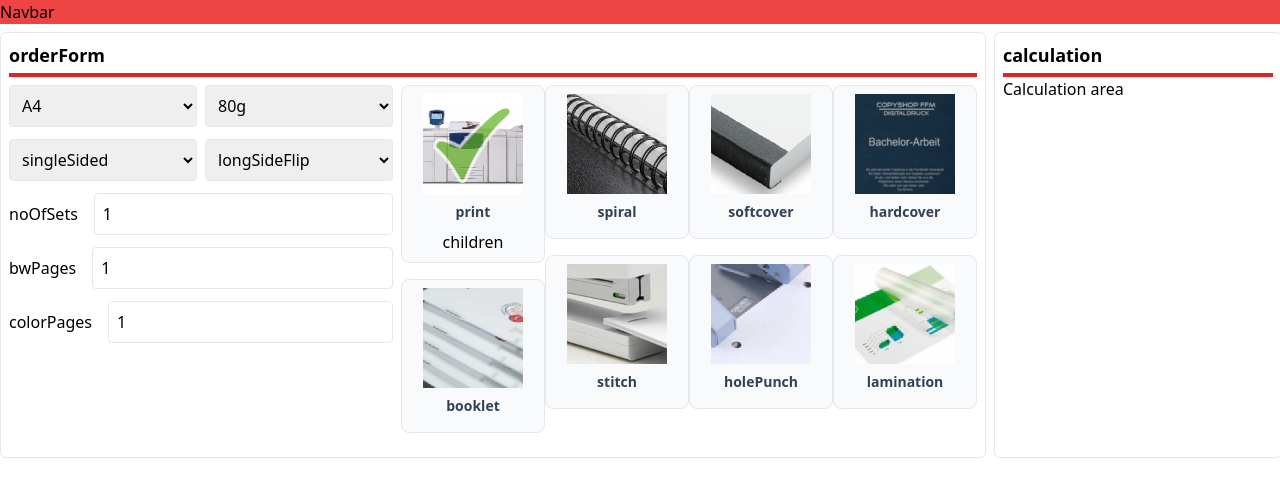
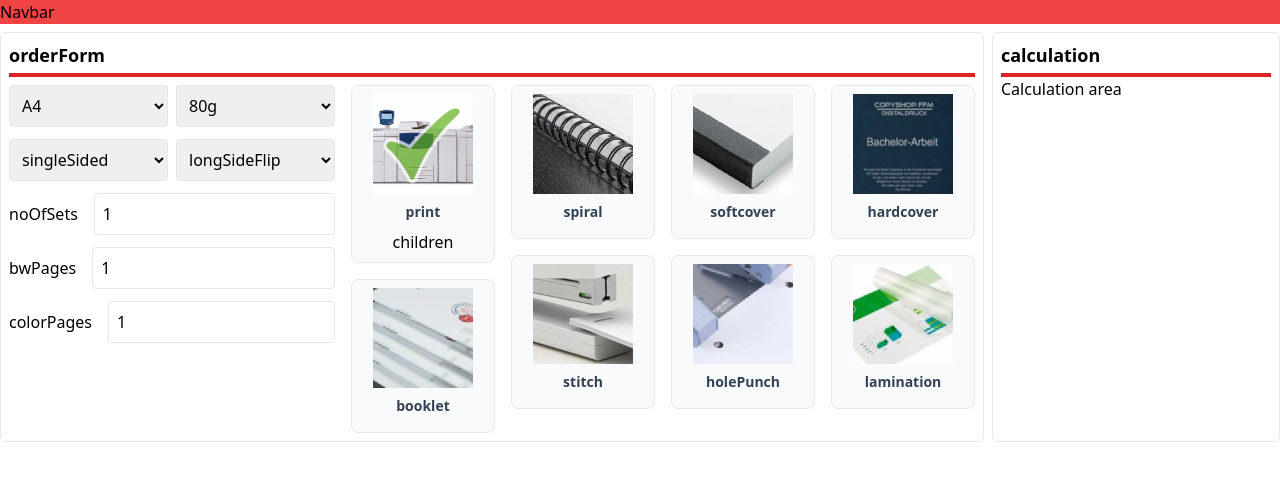
Before and after one commit to Fair-Technology/CopyshopFFM-ReactJS, a React (Vite) app: page / in a window 1280 px wide. Shown: the top 496 px of the page. Built offline with nearby package versions, Linux system fonts and the light colour scheme.

Commit message:
COP-2: orderForm design enhanced

```diff
--- a/src/App.tsx
+++ b/src/App.tsx
@@ -2,7 +2,7 @@ import ContentArea from "./components/contentArea";
 
 function App() {
   return (
-    <div className="container mx-auto ">
+    <div className="container mx-auto">
       <Navbar />
       <ContentArea />
     </div>
--- a/src/components/contentArea.tsx
+++ b/src/components/contentArea.tsx
@@ -33,11 +33,11 @@ export default ContentArea;
 
 const OrderForm = () => {
   return (
-    <div className="mt-2 flex flex-col gap-2 lg:flex-row">
-      <div className="min-w-96 ">
+    <div className="mt-2 flex flex-col gap-4 lg:flex-row w-full">
+      <div className="flex-1 ">
         <InputArea />
       </div>
-      <div className="flex-1">
+      <div className="">
         <ProductArea />
       </div>
     </div>
@@ -139,24 +139,22 @@ const ProductArea = () => {
   selected = "print";
   return (
     <div className="flex flex-col md:flex-row">
-      <div className="flex-1 flex justify-center">
-        <div className="flex-1 flex flex-col items-center">
+      <div className="flex-1 flex justify-center gap-4">
+        <div className="flex-1 flex flex-col items-center gap-4">
           <Product title="print" isSelected={selected === "print"}></Product>
-          <Product title="booklet" isSelected={selected === "booklet"}>
-            <div>cover options</div>
-          </Product>
+          <Product title="booklet" isSelected={selected === "booklet"}></Product>
         </div>
-        <div className="flex-1 flex flex-col items-center">
+        <div className="flex-1 flex flex-col items-center  gap-4">
           <Product title="spiral" isSelected={selected === "spiral"}></Product>
           <Product title="stitch" isSelected={selected === "stitch"}></Product>
         </div>
       </div>
-      <div className="flex-1 flex justify-center">
-        <div className="flex-1 flex flex-col items-center">
+      <div className="flex-1 flex justify-center gap-4 md:ml-4">
+        <div className="flex-1 flex flex-col items-center  gap-4">
           <Product title="softcover" isSelected={selected === "softcover"}></Product>
           <Product title="holePunch" isSelected={selected === "holePunch"}></Product>
         </div>
-        <div className="flex-1 flex flex-col items-center">
+        <div className="flex-1 flex flex-col items-center  gap-4">
           <Product title="hardcover" isSelected={selected === "hardcover"}></Product>
           <Product title="lamination" isSelected={selected === "lamination"}></Product>
         </div>
@@ -183,7 +181,7 @@ const Product = ({ title, isSelected }: { title: string; isSelected: boolean; ch
     imageToShow = lamination;
   }
   return (
-    <div className={cn("flex flex-col items-center bg-slate-50 rounded-lg w-36 py-2 border mb-4", isSelected ? "bg-slate-50" : "bg-slate-50")}>
+    <div className={cn("flex flex-col items-center bg-slate-50 rounded-lg w-36 py-2 border ", isSelected ? "bg-slate-50" : "bg-slate-50")}>
       <input type="checkbox" hidden />
 
       <div className="relative">
```
